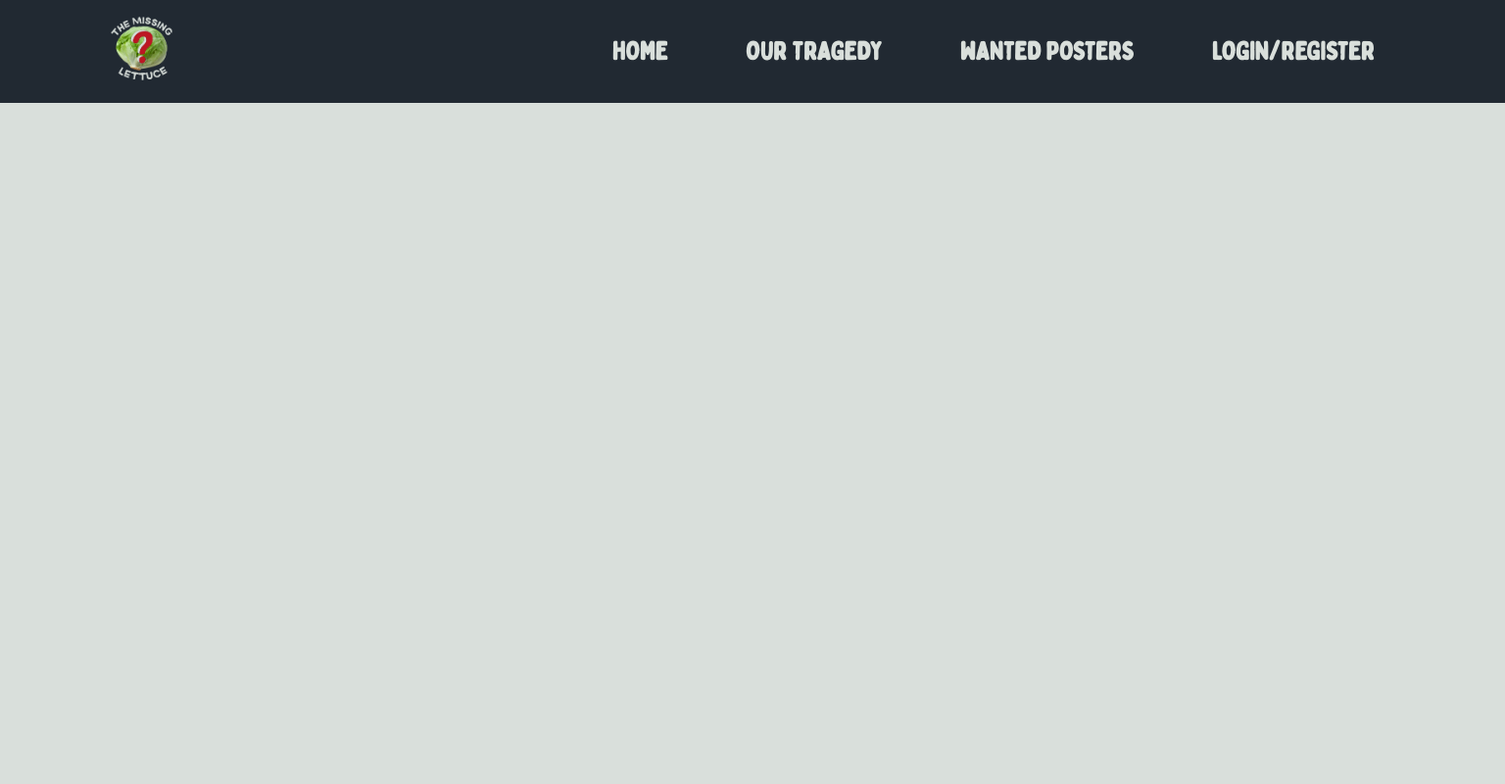
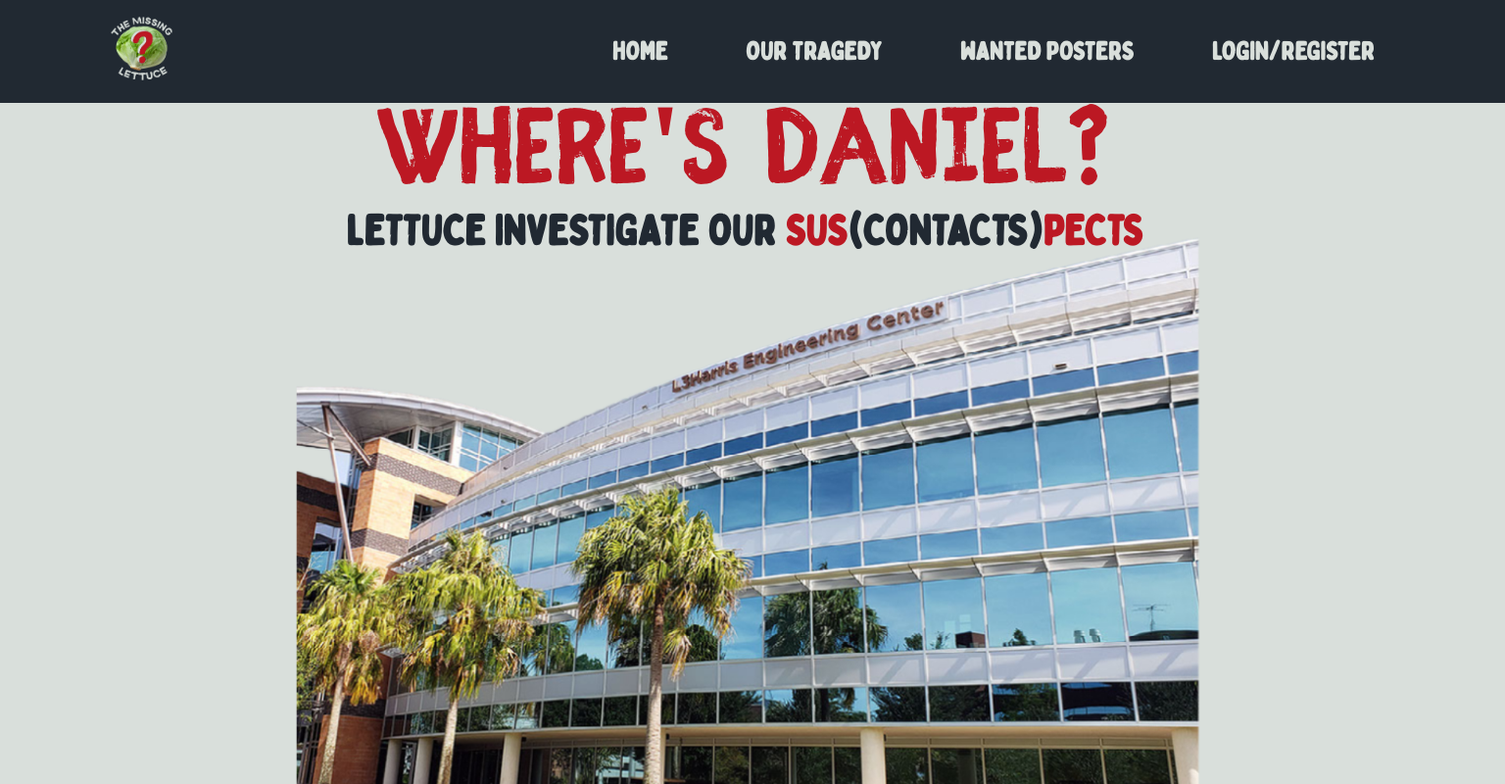
Before and after one commit to LettuceInvestigate/FindDaniel, a PHP site: page / in a window 1536 px wide. Shown: the whole page at 98% size. Run offline with PHP 8.4, Linux system fonts and the light colour scheme; some libraries are stand-ins or nearby versions.

Commit message:
Added images/font, created CSS files, added media queries for responsiveness, fixed overflow scrolling issue on home page.

```diff
--- a/FRONTEND-NOTES.txt
+++ b/FRONTEND-NOTES.txt
@@ -1,4 +1,3 @@
 TODO:
-
 - Hover works perfectly correct now, implement it through js
 - sizing adjestment needed between high-low: buttons overflow to next line (small error within 10px)
--- a/css/styles.css
+++ b/css/styles.css
@@ -1,85 +1,111 @@
 * {
+    padding: 0;
     margin: 0;
-    padding: 0;
     text-decoration: none;
+    list-style: none;
     box-sizing: border-box;
 }
 
+/* Font for main titles on each page */
+@font-face {
+    font-family: fibre;
+    src: url(/fonts/fibre.otf);
+}
+
+/* Font for everything else */
 @font-face {
     font-family: bobby;
     src: url(/fonts/bobby.otf);
 }
 
-#title {
-    font-family: bobby;
-    font-size: 275%;
-    color: #bc1823;
-    white-space: nowrap;
+/* Prevents the page from overflowing/excessive scrolling left and right */
+html, body {
+    overflow-x: hidden;
 }
 
-.box {
-    background-color: lightblue;
-    border: 1px solid blue;
-    min-height: 100px;
-    font-size: 2rem;
+/* MEDIA QUERIES FOR RESPONSIVENESS/SIZING */
+
+/* X-Small devices (portrait phones, less than 576px) */
+@media (max-width: 576px) {
+
+
+}
+
+/* Small devices (landscape phones, less than 768px) */
+@media (max-width: 768px) {
+
+}
+
+/* Medium devices (tablets, less than 992px) */
+@media (max-width: 992px) {
+
+}
+
+/* Large devices (desktops, less than 1200px) */
+@media (max-width: 1200px) {
+    #title {
+        font-family: fibre;
+        font-size: 7.5rem;
+        color: #bc1823;
+        left: 20%;
+        top: 10%;
+        position: absolute;
+        white-space: nowrap;
     }
 
     #subtitle {
         font-family: bobby;
         color: #212932;
         position: relative;
-    font-size: 40px;
-    top: 20px;
-    left: 360px;
+        font-size: 2.5rem;
+        left: 20%;
+        top: 26%;
+        position: absolute;
+        white-space: nowrap;
     }
 
     #building {
-    height: 1100px;
-    width: 1300px;
-    top: -350px;
-    left: 175px;
-    position: relative;
+        height: 72vh;
+        width: 72vw;
         z-index: -1;
+        left: 14%;
+        top: 30%;
+        position: absolute;
+    }
 }
 
-#person1 {
-    position: relative;
-    top: -1100px;
-    left: -150px;
-    height: 300px;
-    width: 600px;
+/* Macbook fits here */
+/* X-Large devices (large desktops, equal to or greater than 1400px) */
+@media (min-width: 1400px) {
+    #title {
+        font-family: fibre;
+        font-size: 7.5rem;
+        color: #bc1823;
+        left: 25%;
+        top: 10%;
+        position: absolute;
+        white-space: nowrap;
     }
 
-#person2 {
+    #subtitle {
+        font-family: bobby;
+        color: #212932;
         position: relative;
-    height: 300px;
-    width: 600px;
-    top: -900px;
-    left: -675px;
+        font-size: 2.7rem;
+        left: 23%;
+        top: 26%;
+        position: absolute;
+        white-space: nowrap;
     }
 
-#person3 {
-    position: relative;
-    height: 300px;
-    width: 600px;
-    top: -1500px;
-    left: 950px;
+    #building {
+        height: 70vh;
+        width: 70vw;
+        z-index: -1;
+        left: 14%;
+        top: 30%;
+        position: absolute;
     }
-
-#person4 {
-    position: relative;
-    height: 300px;
-    width: 600px;
-    top: -1300px;
-    left: 425px;
-}
-
-#person5 {
-    position: relative;
-    height: 300px;
-    width: 600px;
-    top: -1400px;
-    left: 950px;
 }
 
 section{
--- a/index.html
+++ b/index.html
@@ -2,21 +2,18 @@
 <html lang="en">
 
 <html>
-
     <head>
         <!--HTML-->
         <meta charset="UTF-8">
         <meta name="viewport" content="width=device-width, initial-scale=1.0">
-        <meta name="description" content="COP4331 First Project, The Missing Lettuce Group">
-        <meta name="keywords" content="HTML, CSS, JS, Fullstack Project">
+        <meta http-equiv="X-UA-Compatible" content="IE=edge">
+        <meta name="description" content="COP4331 Small Project, Spring 2023, Team 5/The Missing Lettuce Group">
+        <meta name="keywords" content="Database, API, Frontend, Web Application, Fullstack, Project">
         <meta name="author" content="Salah2309, Zmbeboy, MediumSizedZ, eseda-figueroa, DanDigits, dhashira">
-
-        <meta http-equiv="X-UA-Compatible" content="IE=edge">
-
         <title>Where's Daniel?</title>
 
         <!--CSS-->
-        <link rel="stylesheet" href="css/style.css">
+        <link rel="stylesheet" href="css/styles.css">
         <link rel="stylesheet" href="https://cdnjs.cloudflare.com/ajax/libs/font-awesome/5.15.3/css/all.min.css"/>
 
         <!--JavaScript-->
@@ -35,20 +32,11 @@
         <!--NavBar-->
         <div id="includeHtml"></div>
 
-
         <!-- Daizy's work-->
-
-         <!-- Titles and Images
+        <!-- Sal, my name has an 's' but 'z' works too LMAO -->
+        <!-- Titles and Images -->
         <h1 id="title">Where's Daniel?</h1>
         <h2 id="subtitle">LETTUCE INVESTIGATE OUR <span style="color: #bc1823">SUS</span>(CONTACTS)<span style="color: #bc1823">PECTS</span></h2>
         <img id="building" src="/images/building.png">
-        <img id="person1" src="/images/person.png">
-        <img id="person2" src="/images/person.png">
-        <img id="person3" src="/images/person.png">
-        <img id="person4" src="/images/person.png">
-        <img id="person5" src="/images/person.png">
-
-
     </body>
-
 </html>
```
Also changed, not shown: css/login.css (added), css/ourtragedy.css (added), css/register.css (added), css/wantedposters.css (added), fonts/fibre.otf (added), images/building.png, images/field.png (added), images/person.png. Lines whose indentation alone changed are shown as unchanged.
